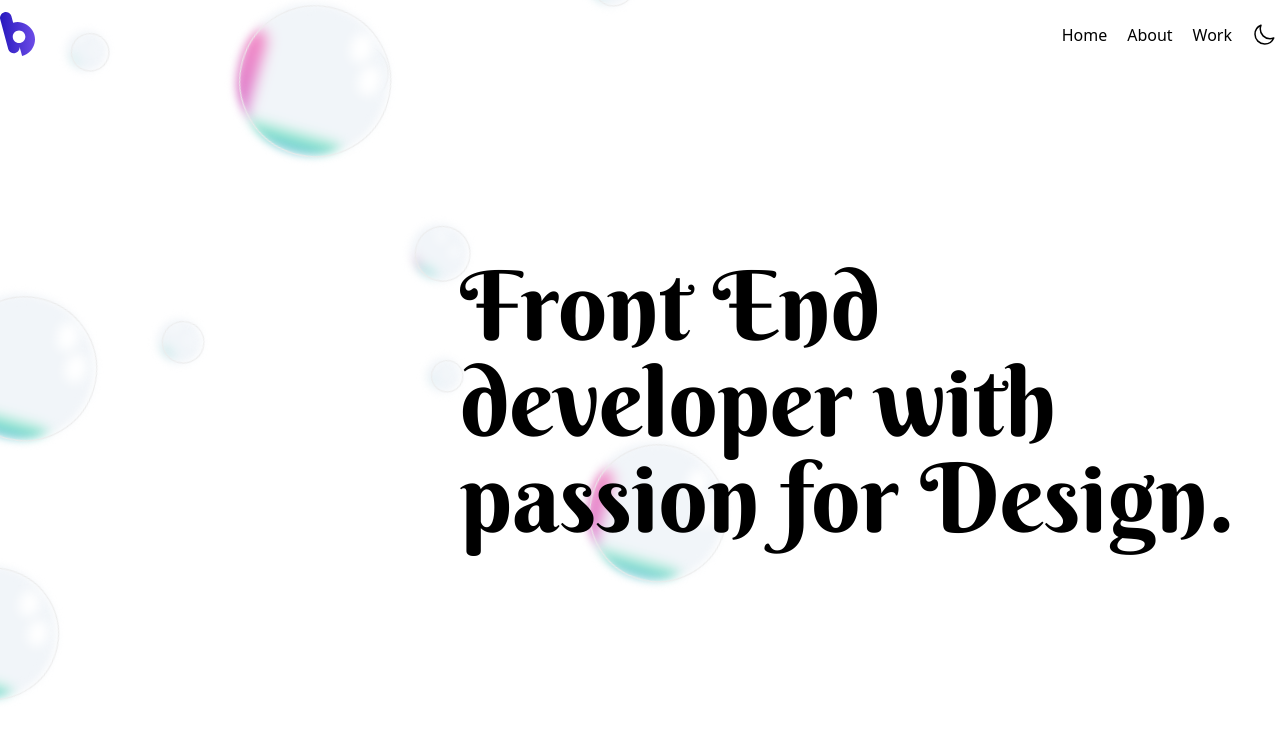
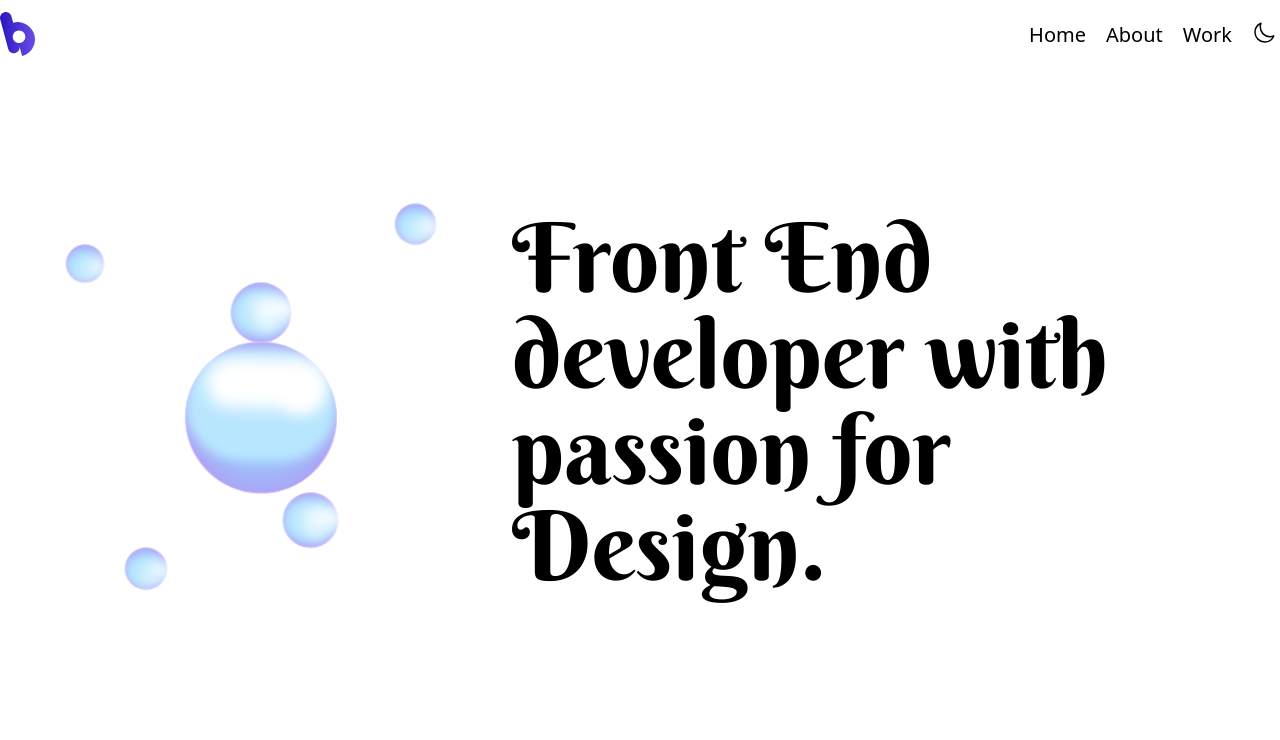
Before and after one commit to brovnie/portfolio-website-2025, a Next.js app: page / in a window 1280 px wide. Shown: the top 740 px of the page. Built offline with nearby package versions, Linux system fonts and the light colour scheme.

Commit message:
Fixed Hydration failed error

```diff
--- a/src/components/hero/Hero.tsx
+++ b/src/components/hero/Hero.tsx
@@ -1,30 +1,31 @@
 "use client";
-import React, { useRef } from "react";
+import React, { useEffect, useRef, useState } from "react";
 import { Bubble } from "./Bubble";
 import { BubbleColor } from "./BubbleColor";
 
+type BubbleType = "transparent" | "color";
+
 export const Hero = () => {
-  const random = Math.floor(Math.random() * 10);
-  const randomTotal = Math.floor(Math.random() * 1.5 * 10);
+  const [bubbles, setBubbles] = useState<React.ReactNode[]>([]);
   const bubbleContainer = useRef<HTMLDivElement>(null);
 
-  const generateBubble = (bubbleType: "transparent" | "color") => {
+  useEffect(() => {
+    const random = Math.floor(Math.random() * 10);
+    const randomTotal = Math.max(1, Math.floor(Math.random() * 1.5 * 10));
+    const bubbleType: BubbleType = random % 2 === 0 ? "transparent" : "color";
+    requestAnimationFrame(() => {
+      const container = bubbleContainer.current;
+      if (!container) return;
+
+      const generateBubble = () => {
         return Array.from({ length: randomTotal }).map((_, i) => {
           const randomSize = Math.floor(Math.random() * (150 - 25 + 1)) + 25;
-      const randomTop = Math.floor(
-        Math.random() *
-          (bubbleContainer.current
-            ? bubbleContainer.current.offsetHeight
-            : 50) -
-          randomSize
-      );
-      const randomLeft = Math.floor(
-        Math.random() *
-          (bubbleContainer.current
-            ? bubbleContainer.current.clientWidth
-            : 750) -
-          randomSize
-      );
+          const maxTop = container.offsetHeight - randomSize;
+          const maxLeft = container.clientWidth - randomSize;
+          const randomTop = Math.floor(Math.random() * Math.max(maxTop, 1));
+          const randomLeft = Math.floor(Math.random() * Math.max(maxLeft, 1));
+
+          console.log(bubbleContainer.current?.offsetLeft);
           return bubbleType === "transparent" ? (
             <Bubble
               key={i}
@@ -44,13 +45,17 @@ export const Hero = () => {
           );
         });
       };
+      setBubbles(generateBubble());
+    });
+  }, []);
 
   return (
     <div className="flex relative flex-col md:flex-row justify-center md:justify-between items-center h-screen -mt-[55px]">
-      <div className="absolute z-0 md:static" ref={bubbleContainer}>
-        {random % 2 === 0
-          ? generateBubble("transparent")
-          : generateBubble("color")}
+      <div
+        className="absolute z-0 md:static min-w-[40%] min-h-[100% - 80px]"
+        ref={bubbleContainer}
+      >
+        {bubbles}
       </div>
 
       <div className="mr-5 z-10 md:w-[800px]">
--- a/src/components/nav/Navigation.tsx
+++ b/src/components/nav/Navigation.tsx
@@ -14,7 +14,7 @@ export const Navigation = () => {
         />
       </div>
       <div className="flex gap-5">
-        <ul className="flex gap-5 dark:text-white">
+        <ul className="flex gap-5 dark:text-white text-xl">
           <Link href="/">Home</Link>
           <Link href="/#about">About</Link>
           <Link href="/#work">Work</Link>
```
Lines whose indentation alone changed are shown as unchanged.
